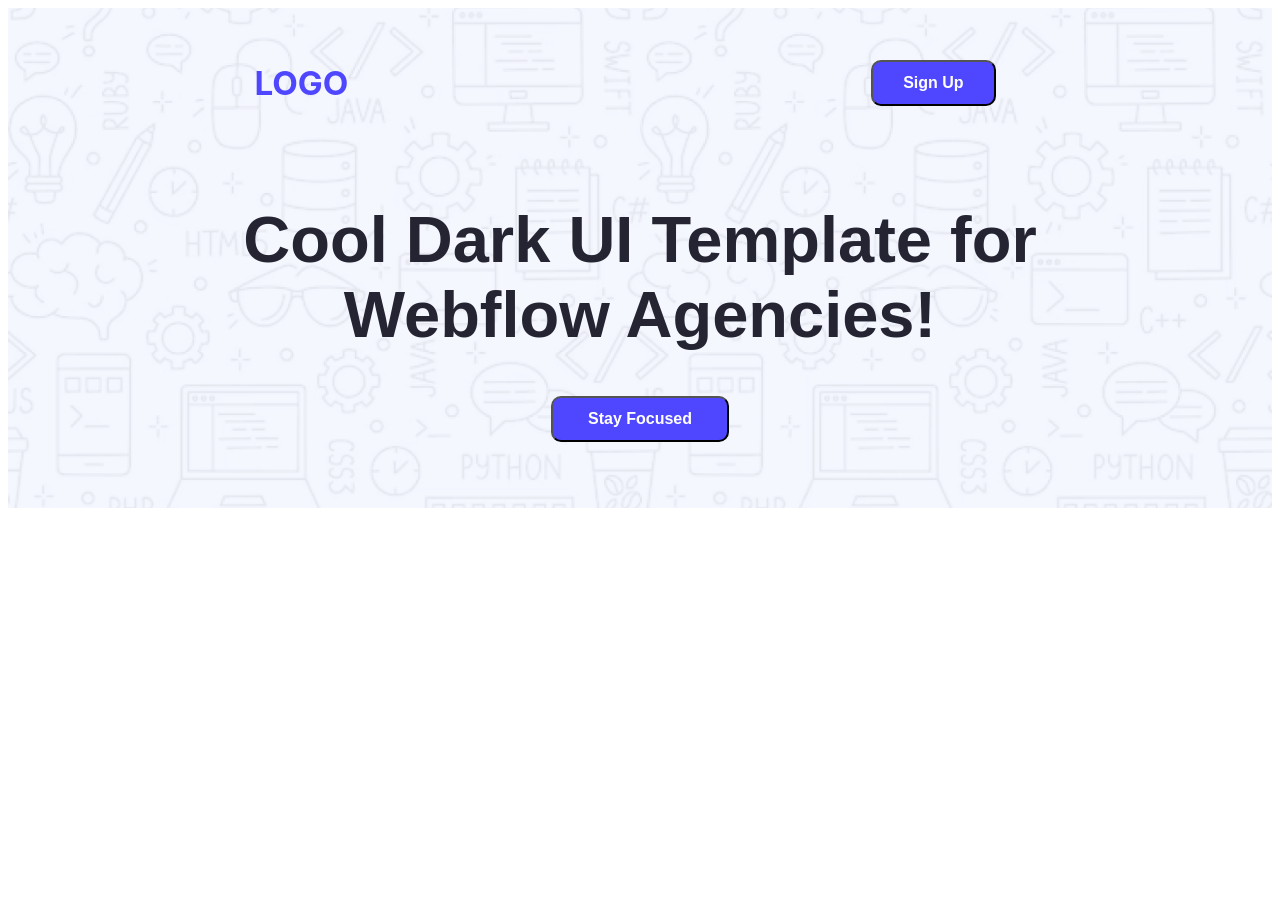
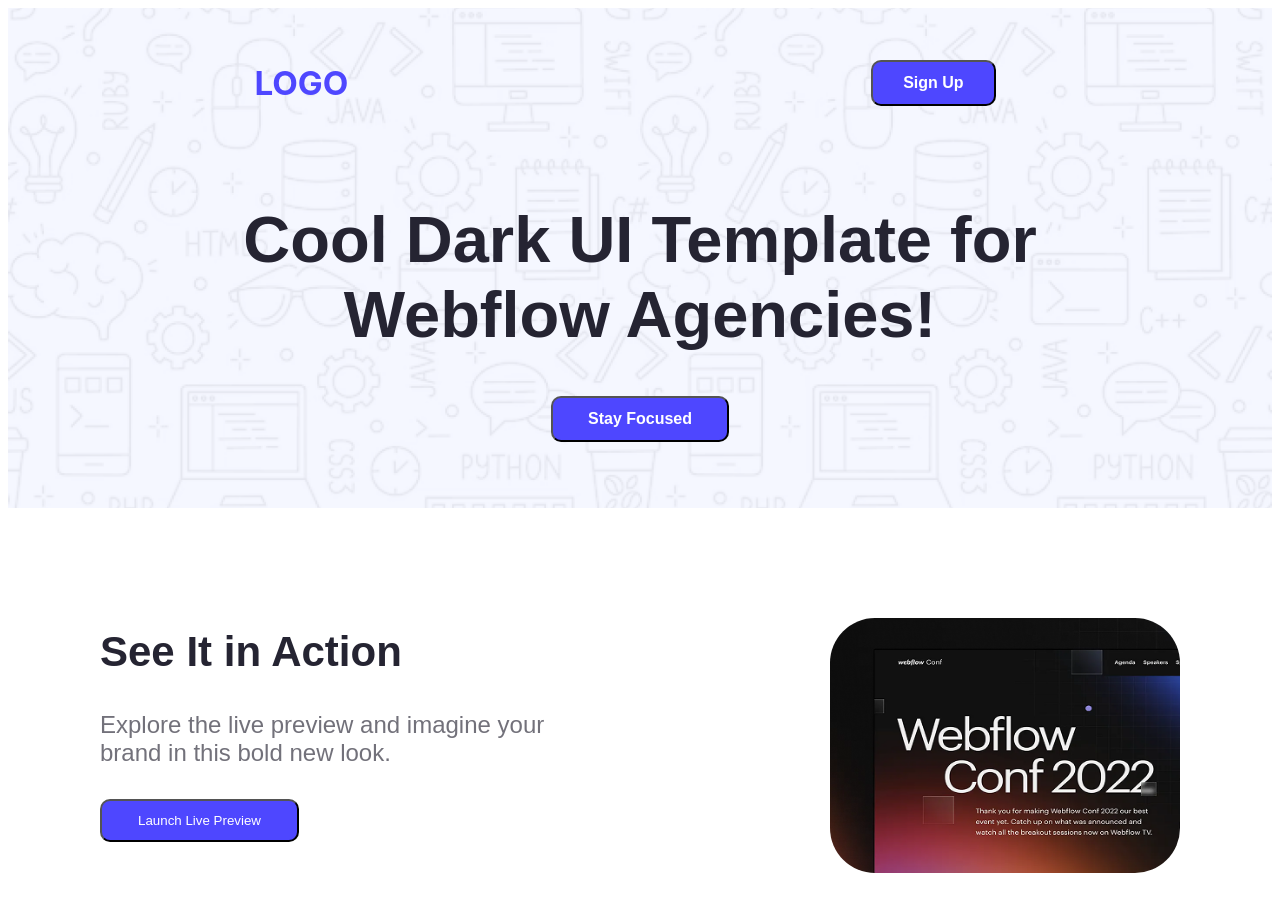
Before and after one commit to sabbirsohag-1509/first-assignment-repo, a plain HTML site: page index.html in a window 1280 px wide. Before the commit the page ends 800 px from the top, so only its background shows below. Drawn offline with Linux system fonts and the light colour scheme.

Commit message:
after action section

```diff
--- a/index.html
+++ b/index.html
@@ -27,7 +27,18 @@
     </header>
 
     <main>
-
+        <section>
+            <div class="action">
+                <div class="action-content">
+                    <h2 class="action-content-title raleway">See It in Action</h2>
+                    <h4 class="action-content-description raleway">Explore the live preview and imagine your <br> brand in this bold new look.</h4>
+                    <button class="action-btn raleway">Launch Live Preview</button>
+                </div>
+                <div class="action-image">
+                    <img src="Assets/wc-mini.png" alt="">
+                </div>
+            </div>
+        </section>
     </main>
 </body>
 </html>
--- a/style.css
+++ b/style.css
@@ -10,6 +10,10 @@
   font-optical-sizing: auto;
   font-style: normal;
 }
+
+/* main{
+    width: 1080px;
+} */
 
         /* header-styles */
 
@@ -62,3 +66,33 @@
 }
 
         /* Action Section style */
+.action{
+    width: 1080px;
+    display: flex;
+    justify-content: space-between;
+    margin: 50px auto;
+    align-items: center;
+}
+.action-content-title{
+    font-size: 42px;
+    color: #252432;
+    font-weight: bold;
+}
+.action-content-description{
+    font-size: 24px;
+    color: #252432a5;
+    font-weight: 500;
+}
+.action-btn{
+    background-color: #4E47FF;
+    color: #FFFFFF;
+    padding: 12px 36px;
+    border-radius: 10px;
+    cursor: pointer;
+}
+.action-image img{
+    width: 350px;
+    height: 255px;
+    border-radius: 45px;
+    margin-top: 60px;
+}
```
